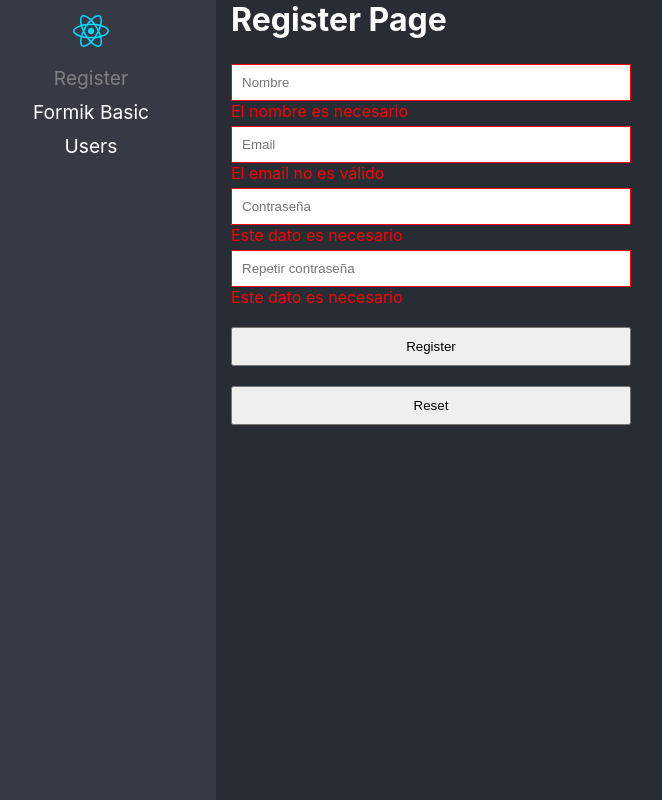
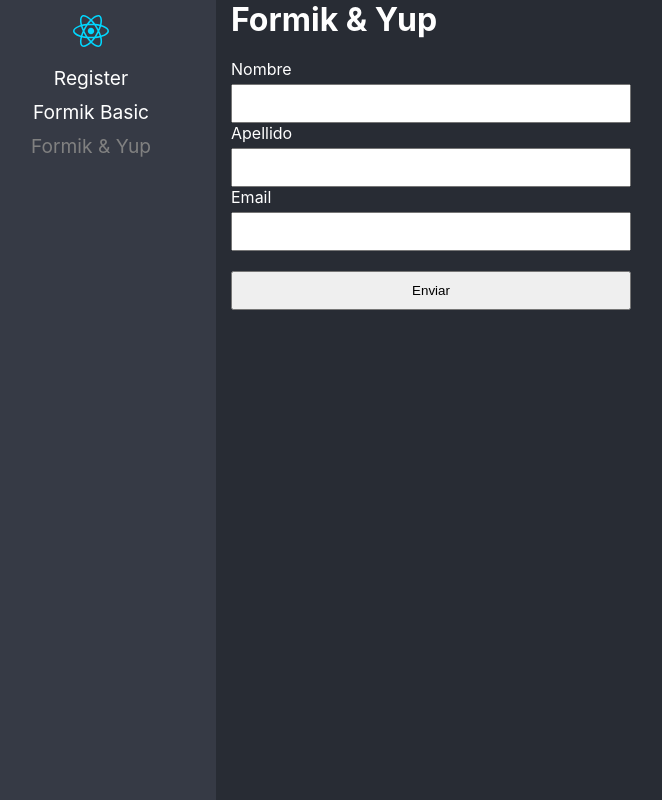
Before and after one commit to sebastian-asm/react-patterns, a React (Vite) app: page /formik-yup in a window 1280 px wide. Before the commit this address led to /register. Shown: the whole page, without its empty margins (34-696 px from the left). Built offline with nearby package versions, Linux system fonts and the light colour scheme.

Commit message:
formik con yup

```diff
--- a/package.json
+++ b/package.json
@@ -12,7 +12,8 @@
     "formik": "^2.2.9",
     "react": "^18.2.0",
     "react-dom": "^18.2.0",
-    "react-router-dom": "^6.5.0"
+    "react-router-dom": "^6.5.0",
+    "yup": "^0.32.11"
   },
   "devDependencies": {
     "@types/react": "^18.0.26",
--- /dev/null
+++ b/src/03-forms/pages/FormikYupPage.tsx
@@ -0,0 +1,49 @@
+import { useFormik } from 'formik';
+import * as yup from 'yup';
+
+import '../styles/styles.css';
+
+export const FormikYupPage = () => {
+  const { handleSubmit, errors, touched, getFieldProps } = useFormik({
+    initialValues: {
+      firstName: '',
+      lastName: '',
+      email: '',
+    },
+    onSubmit: (formData) => {
+      console.log(formData);
+    },
+    validationSchema: yup.object({
+      firstName: yup.string().required('El nombre es necesario'),
+      lastName: yup.string().required('El apellido es necesario'),
+      email: yup
+        .string()
+        .email('El email no es válido')
+        .required('El email es necesario'),
+    }),
+  });
+
+  return (
+    <div>
+      <h1>Formik & Yup</h1>
+      <form noValidate onSubmit={handleSubmit}>
+        <label htmlFor="firstName">Nombre</label>
+        {/* con la destructuracion de getFieldProps se obtiene el onChange, onBlur, value y name */}
+        <input type="text" id="firstName" {...getFieldProps('firstName')} />
+        {errors.firstName && touched.firstName && (
+          <span>{errors.firstName}</span>
+        )}
+
+        <label htmlFor="lastName">Apellido</label>
+        <input type="text" id="lastName" {...getFieldProps('lastName')} />
+        {errors.lastName && touched.lastName && <span>{errors.lastName}</span>}
+
+        <label htmlFor="email">Email</label>
+        <input type="email" id="email" {...getFieldProps('email')} />
+        {errors.email && touched.email && <span>{errors.email}</span>}
+
+        <button type="submit">Enviar</button>
+      </form>
+    </div>
+  );
+};
--- a/src/routes/Navigation.tsx
+++ b/src/routes/Navigation.tsx
@@ -7,6 +7,7 @@ import {
 } from 'react-router-dom';
 
 import { FormikBasicPage } from '../03-forms/pages/FormikBasicPage';
+import { FormikYupPage } from '../03-forms/pages/FormikYupPage';
 import { RegisterPage } from '../03-forms/pages/RegisterPage';
 import logo from '../assets/react.svg';
 
@@ -30,8 +31,8 @@ export const Navigation = () => {
               </NavLink>
             </li>
             <li>
-              <NavLink to="/users" className={navActive}>
-                Users
+              <NavLink to="/formik-yup" className={navActive}>
+                Formik & Yup
               </NavLink>
             </li>
           </ul>
@@ -40,7 +41,7 @@ export const Navigation = () => {
         <Routes>
           <Route path="/register" element={<RegisterPage />} />
           <Route path="/formik-basic" element={<FormikBasicPage />} />
-          <Route path="/users" element={<h1>Users Page</h1>} />
+          <Route path="/formik-yup" element={<FormikYupPage />} />
           <Route path="/*" element={<Navigate to="/register" replace />} />
         </Routes>
       </div>
```
Also changed, not shown: 1 other file (tests, documents, lock files or other folders).
